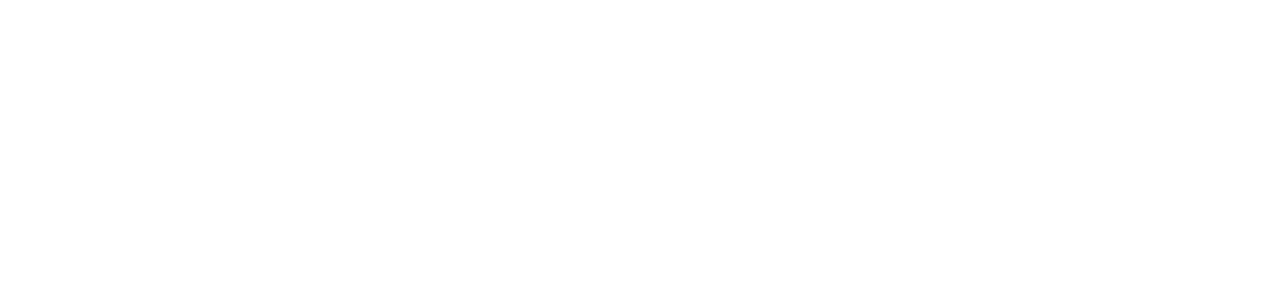
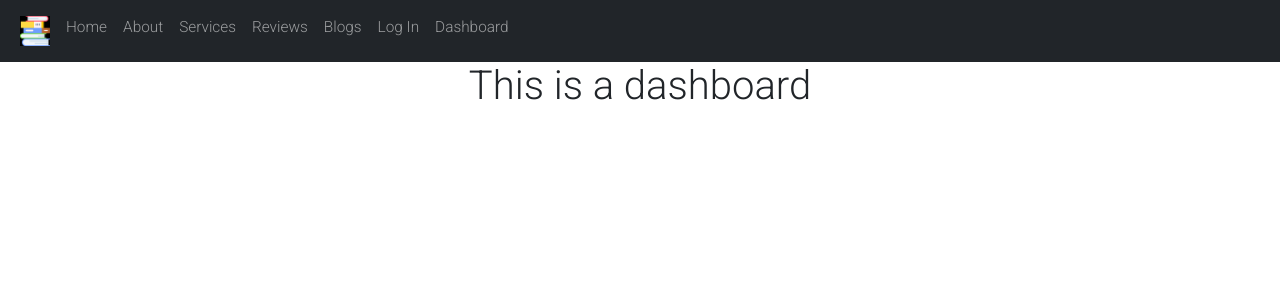
Before and after one commit to jihan212/book-byte-client, a React (Create React App) app: page /dashboard in a window 1280 px wide. Shown: the top 300 px of the page. Built offline with nearby package versions, Linux system fonts and the light colour scheme.

Commit message:
Library service site

```diff
--- a/src/App.js
+++ b/src/App.js
@@ -2,6 +2,7 @@
 import Home from './Components/Home/Home/Home';
 import { BrowserRouter as Router, Switch, Route } from "react-router-dom";
 import Login from './Components/Login/Login';
+import Dashboard from './Components/Dashboard/Dashboard/Dashboard';
 
 function App() {
   return (
@@ -15,6 +16,10 @@
           <Route path="/login">
           <Login></Login>
           </Route>
+
+          <Route path="/dashboard">
+          <Dashboard></Dashboard>
+          </Route>
         </Switch>
       </Router>
     </div>
--- a/src/Components/Common/Navigation/Navigation.js
+++ b/src/Components/Common/Navigation/Navigation.js
@@ -32,6 +32,9 @@
                     <li className="nav-item">
                         <a style={{fontSize:"1.2vw"}} className="nav-link mr-5" href="/login">Log In</a>
                     </li>
+                    <li className="nav-item">
+                        <a style={{fontSize:"1.2vw"}} className="nav-link mr-5" href="/dashboard">Dashboard</a>
+                    </li>
                 </ul>
             </div>
             </div>
--- /dev/null
+++ b/src/Components/Dashboard/Dashboard/Dashboard.js
@@ -0,0 +1,13 @@
+import React from 'react';
+import Navigation from '../../Common/Navigation/Navigation'
+
+const Dashboard = () => {
+    return (
+        <div>
+            <Navigation></Navigation>
+            <h1>This is a dashboard</h1>
+        </div>
+    );
+};
+
+export default Dashboard;
```
